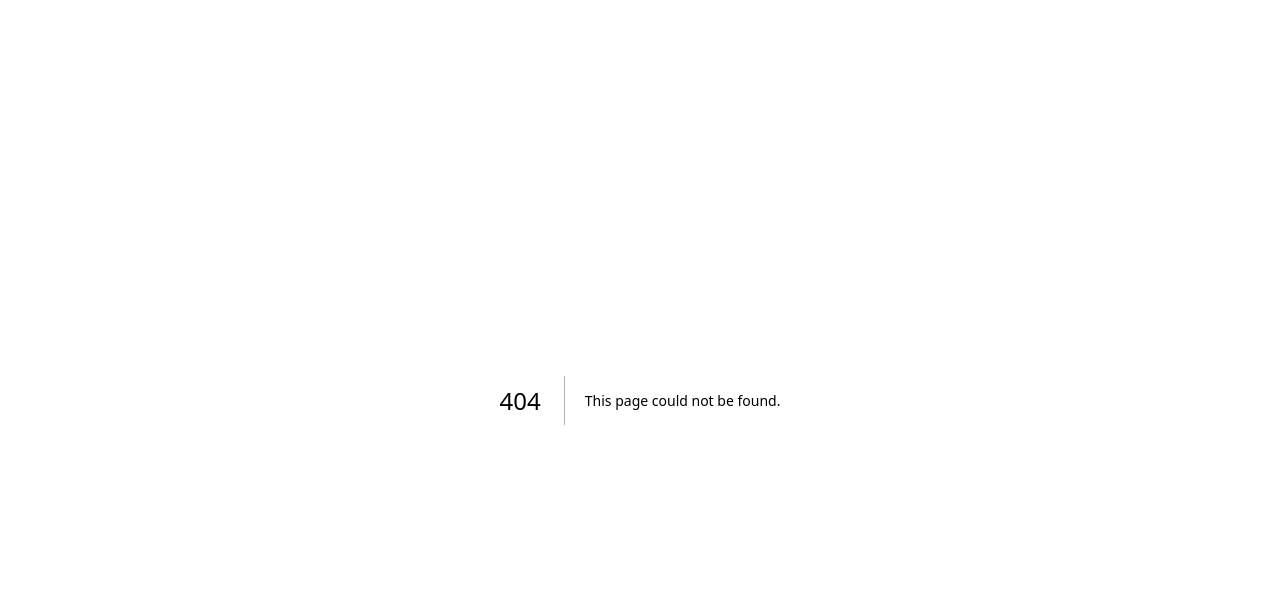
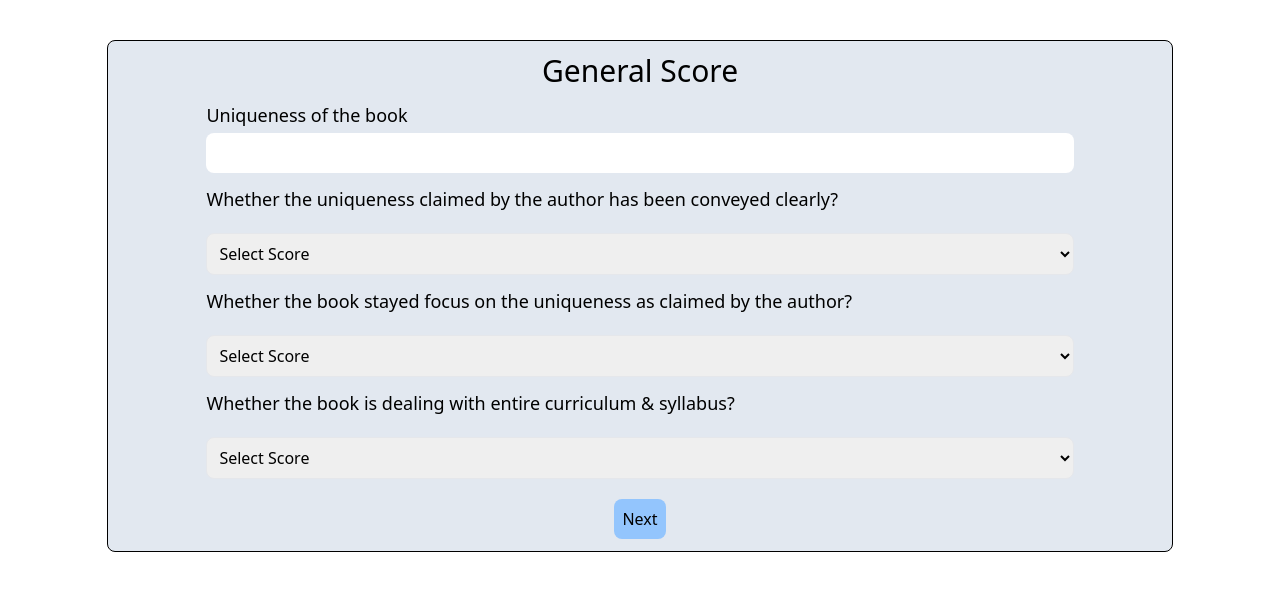
Before and after one commit to Pranav13-09/BugBusters, a Next.js app: page /committee/general in a window 1280 px wide. Before the commit this address had no page. Shown: the top 590 px of the page. Built offline with nearby package versions, Linux system fonts and the light colour scheme.

Commit message:
Committee General Ratings

```diff
--- /dev/null
+++ b/pages/committee/general.jsx
@@ -0,0 +1,297 @@
+import React, { useState } from "react";
+
+const general = () => {
+  const [page, setPage] = useState(1);
+
+  const [uniqueness1, setUniqueness1] = useState(0);
+  const [uniqueness2, setUniqueness2] = useState(0);
+  const [uniqueness3, setUniqueness3] = useState(0);
+  const [uniqueness4, setUniqueness4] = useState(0);
+
+  const [attractiveness, setAttractiveness] = useState(0);
+  const [relevance, setRelevance] = useState(0);
+  const [dimensions, setDimensions] = useState(0);
+  const [bulkiness, setBulkiness] = useState(0);
+  const [colors, setColours] = useState(0);
+  const [font1, setFont1] = useState(0);
+  const [font2, setFont2] = useState(0);
+  const [font3, setFont3] = useState(0);
+  const [introduction, setIntroduction] = useState(0);
+  const [abbrevations, setAbbrevations] = useState(0);
+  const [distribution, setDistribution] = useState(0);
+  const [keywords, setKeywords] = useState(0);
+
+  const [page1Score, setPage1Score] = useState(0);
+
+  const score1 = () => {
+    const score =
+      Number(uniqueness1) +
+      Number(uniqueness2) +
+      Number(uniqueness3) +
+      Number(uniqueness4);
+
+    setPage1Score(score);
+    console.log(score);
+  };
+
+  const handleSubmit = () => {
+    const finalScore =
+      page1Score +
+      Number(attractiveness) +
+      Number(relevance) +
+      Number(dimensions) +
+      Number(bulkiness) +
+      Number(colors) +
+      Number(font1) +
+      Number(font2) +
+      Number(font3) +
+      Number(introduction) +
+      Number(abbrevations) +
+      Number(distribution) +
+      Number(keywords);
+
+    console.log(finalScore);
+  };
+
+  return (
+    <>
+      {page === 1 ? (
+        <div className="flex flex-col justify-center items-center mt-10">
+          <div className="flex flex-col items-center w-5/6 border border-black rounded-lg p-3 bg-slate-200">
+            <div className="text-3xl">General Score</div>
+
+            <div className="text-lg w-5/6 mt-3">Uniqueness of the book</div>
+            <input
+              type="number"
+              min={0}
+              max={5}
+              onChange={(e) => setUniqueness1(e.target.value)}
+              className="w-5/6 mt-1 p-2 rounded-lg"
+            />
+
+            <div className="text-lg w-5/6 mt-3">
+              Whether the uniqueness claimed by the author has been conveyed
+              clearly?
+            </div>
+            <select
+              onChange={(e) => setUniqueness2(e.target.value)}
+              className="mt-5 p-2 w-5/6 border rounded-lg"
+            >
+              <option value="-" disabled selected>
+                Select Score
+              </option>
+              <option value="0">No</option>
+              <option value="1">To some extent</option>
+              <option value="2">Moderate Extent</option>
+              <option value="3">Fully</option>
+            </select>
+
+            <div className="text-lg w-5/6 mt-3">
+              Whether the book stayed focus on the uniqueness as claimed by the
+              author?
+            </div>
+            <select
+              onChange={(e) => setUniqueness3(e.target.value)}
+              className="mt-5 p-2 w-5/6 border rounded-lg"
+            >
+              <option value="-" disabled selected>
+                Select Score
+              </option>
+              <option value="0">No</option>
+              <option value="1">To some extent</option>
+              <option value="2">Moderate Extent</option>
+              <option value="3">Fully</option>
+            </select>
+
+            <div className="text-lg w-5/6 mt-3">
+              Whether the book is dealing with entire curriculum & syllabus?
+            </div>
+            <select
+              onChange={(e) => setUniqueness4(e.target.value)}
+              className="mt-5 p-2 w-5/6 border rounded-lg"
+            >
+              <option value="-" disabled selected>
+                Select Score
+              </option>
+              <option value="0">No</option>
+              <option value="1">To some extent</option>
+              <option value="2">Moderate Extent</option>
+              <option value="3">Fully</option>
+            </select>
+
+            <div
+              onClick={() => {
+                setPage(2);
+                score1();
+              }}
+              className="mt-5 p-2 bg-blue-300 rounded-lg"
+            >
+              Next
+            </div>
+          </div>
+        </div>
+      ) : (
+        <div className="flex flex-col justify-center items-center mt-10">
+          <div className="flex flex-col items-center w-5/6 border border-black rounded-lg p-3 bg-slate-200">
+            <div className="text-3xl">
+              Physical Appearance, Structure and Organisation
+            </div>
+
+            <div className="text-lg w-5/6 mt-3">
+              Attractiveness of cover page
+            </div>
+            <input
+              type="number"
+              min={0}
+              max={5}
+              onChange={(e) => setAttractiveness(e.target.value)}
+              className="w-5/6 mt-1 p-2 rounded-lg"
+            />
+
+            <div className="text-lg w-5/6 mt-3">
+              Relevance of cover page design
+            </div>
+            <input
+              type="number"
+              min={0}
+              max={5}
+              onChange={(e) => setRelevance(e.target.value)}
+              className="w-5/6 mt-1 p-2 rounded-lg"
+            />
+
+            <div className="text-lg w-5/6 mt-3">Dimensions of the Book</div>
+            <input
+              type="number"
+              min={0}
+              max={5}
+              onChange={(e) => setDimensions(e.target.value)}
+              className="w-5/6 mt-1 p-2 rounded-lg"
+            />
+
+            <div className="text-lg w-5/6 mt-3">Bulkiness of the Book</div>
+            <input
+              type="number"
+              min={0}
+              max={5}
+              onChange={(e) => setBulkiness(e.target.value)}
+              className="w-5/6 mt-1 p-2 rounded-lg"
+            />
+
+            <div className="text-lg w-5/6 mt-3">Colours in printing</div>
+            <input
+              type="number"
+              min={0}
+              max={5}
+              onChange={(e) => setColours(e.target.value)}
+              className="w-5/6 mt-1 p-2 rounded-lg"
+            />
+
+            <div className="text-lg w-5/6 mt-3">Type of font</div>
+            <input
+              type="number"
+              min={0}
+              max={10}
+              onChange={(e) => setFont1(e.target.value)}
+              className="w-5/6 mt-1 p-2 rounded-lg"
+            />
+
+            <div className="text-lg w-5/6 mt-3">Type of font</div>
+            <input
+              type="number"
+              min={0}
+              max={10}
+              onChange={(e) => setFont2(e.target.value)}
+              className="w-5/6 mt-1 p-2 rounded-lg"
+            />
+
+            <div className="text-lg w-5/6 mt-3">Consistency of font</div>
+            <input
+              type="number"
+              min={0}
+              max={10}
+              onChange={(e) => setFont3(e.target.value)}
+              className="w-5/6 mt-1 p-2 rounded-lg"
+            />
+
+            <div className="text-lg w-5/6 mt-3">
+              Features of Introductory Section
+            </div>
+            <select
+              onChange={(e) => setIntroduction(e.target.value)}
+              className="mt-5 p-2 w-5/6 border rounded-lg"
+            >
+              <option value="-" disabled selected>
+                Select Score
+              </option>
+              <option value="0">No</option>
+              <option value="1">To some extent</option>
+              <option value="3">Moderate Extent</option>
+              <option value="5">Fully</option>
+            </select>
+
+            <div className="text-lg w-5/6 mt-3">List of Abbrevations</div>
+            <select
+              onChange={(e) => setAbbrevations(e.target.value)}
+              className="mt-5 p-2 w-5/6 border rounded-lg"
+            >
+              <option value="-" disabled selected>
+                Select Score
+              </option>
+              <option value="0">No</option>
+              <option value="1">To some extent</option>
+              <option value="3">Moderate Extent</option>
+              <option value="5">Fully</option>
+            </select>
+
+            <div className="text-lg w-5/6 mt-3">
+              Topic Distribution and Sequencing
+            </div>
+            <select
+              onChange={(e) => setDistribution(e.target.value)}
+              className="mt-5 p-2 w-5/6 border rounded-lg"
+            >
+              <option value="-" disabled selected>
+                Select Score
+              </option>
+              <option value="0">No</option>
+              <option value="5">Yes</option>
+            </select>
+
+            <div className="text-lg w-5/6 mt-3">
+              Keywords and Concepts Highlighted
+            </div>
+            <select
+              onChange={(e) => setKeywords(e.target.value)}
+              className="mt-5 p-2 w-5/6 border rounded-lg"
+            >
+              <option value="-" disabled selected>
+                Select Score
+              </option>
+              <option value="0">No</option>
+              <option value="3">Yes</option>
+            </select>
+
+            <div className="flex w-1/4 justify-between">
+              <div
+                onClick={() => {
+                  setPage(1);
+                }}
+                className="mt-5 p-2 bg-blue-300 rounded-lg"
+              >
+                Prev
+              </div>
+              <div
+                onClick={handleSubmit}
+                className="mt-5 p-2 bg-blue-300 rounded-lg"
+              >
+                Submit
+              </div>
+            </div>
+          </div>
+        </div>
+      )}
+    </>
+  );
+};
+
+export default general;
```
